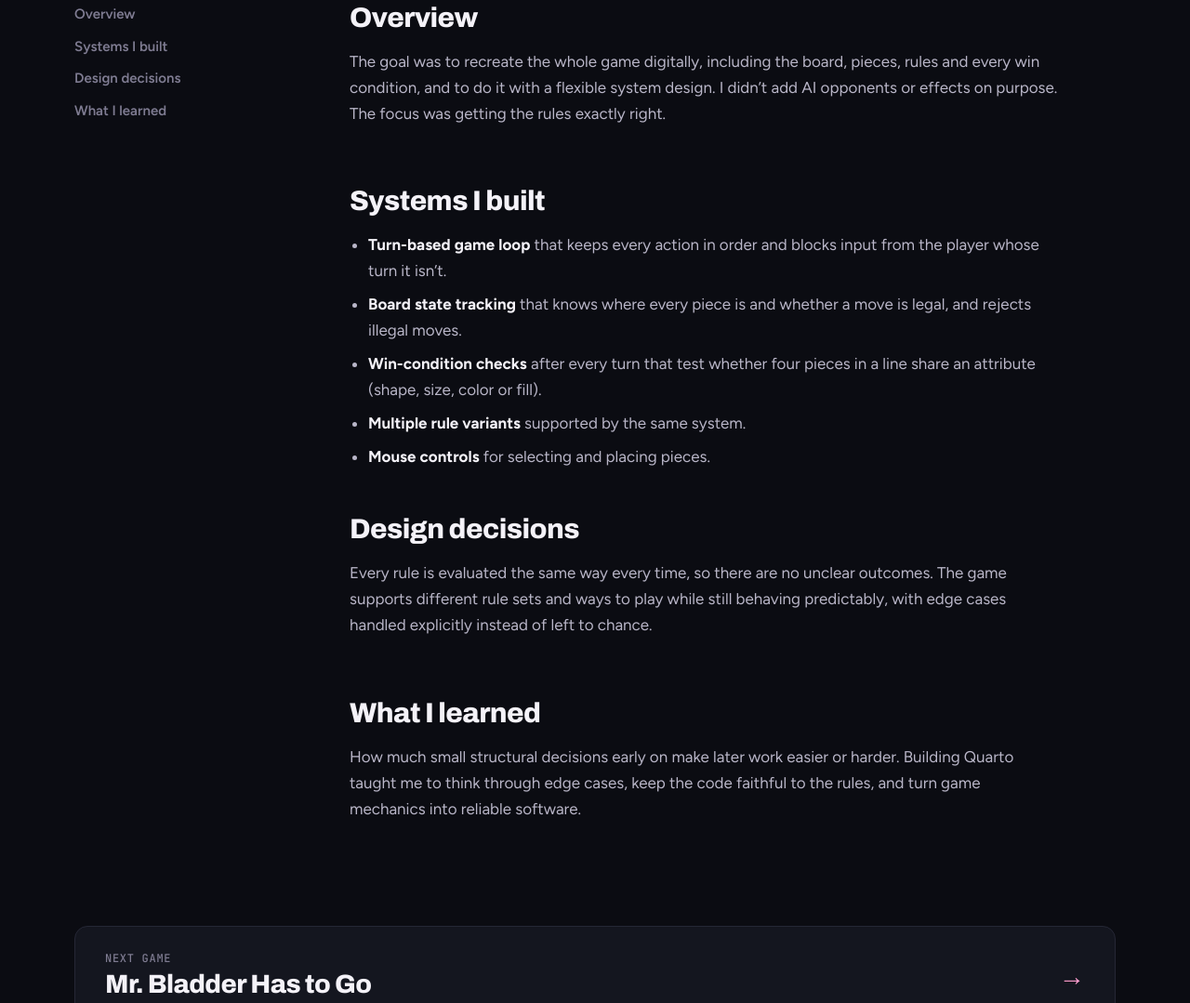
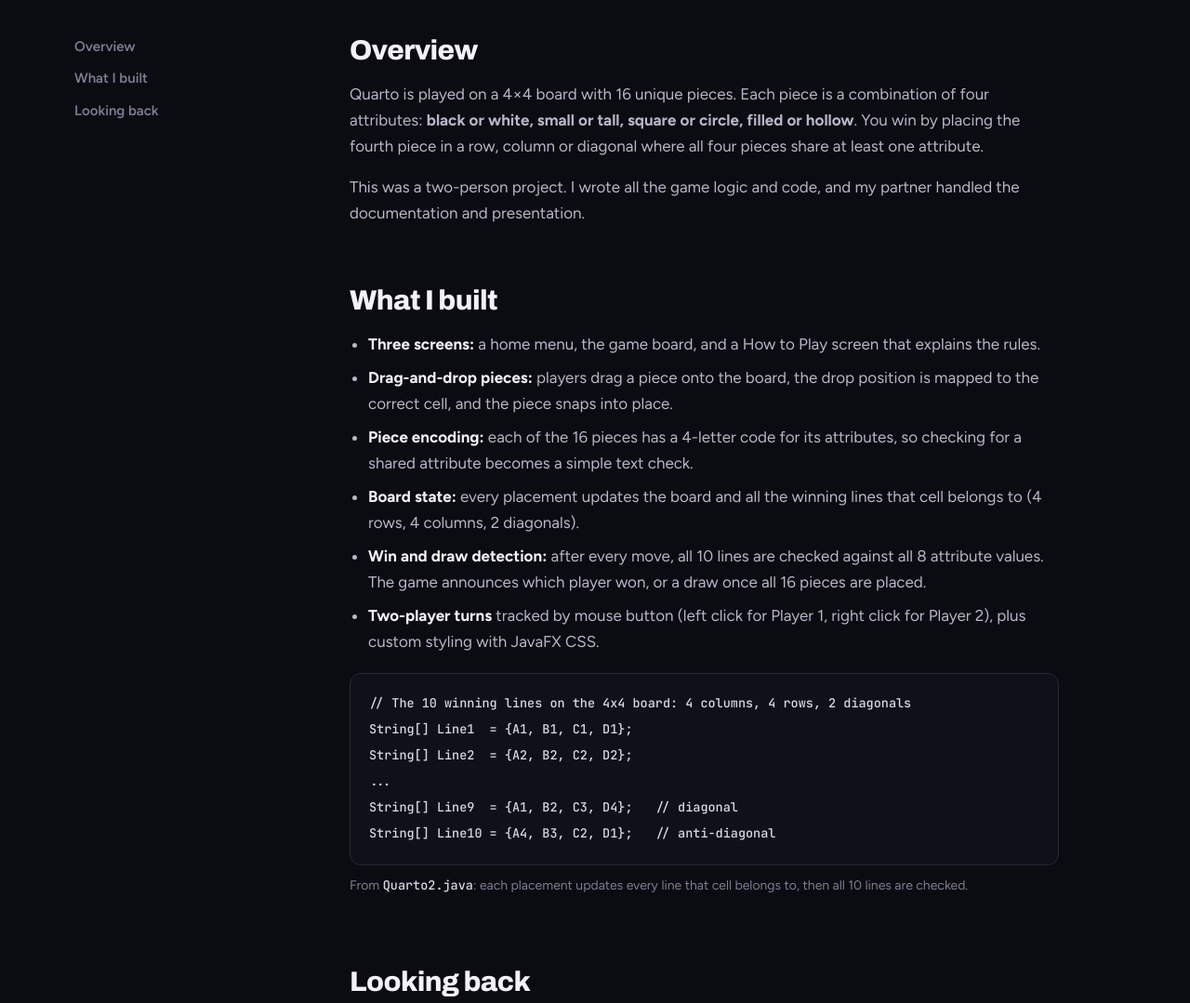
Before and after one commit to judyqabbani1/judyqabbani1.github.io, a plain HTML site: page projects/quarto.html in a window 1280 px wide. Shown: the part 1307-2386 px from the top of the page at 93% size. Drawn offline with Linux system fonts and the light colour scheme.

Commit message:
Add files via upload

```diff
--- a/projects/quarto.html
+++ b/projects/quarto.html
@@ -4,7 +4,7 @@
   <meta charset="utf-8">
   <meta name="viewport" content="width=device-width, initial-scale=1">
   <title>Quarto · Judy Alqabbani</title>
-  <meta name="description" content="A complete 2D digital version of the Quarto board game, focused on turn-based logic, rule enforcement and game state.">
+  <meta name="description" content="A complete 2D digital version of the Quarto board game in Java, with drag-and-drop pieces and full win detection. I wrote all of the code.">
   <link rel="preconnect" href="https://fonts.googleapis.com">
   <link rel="preconnect" href="https://fonts.gstatic.com" crossorigin>
   <link rel="stylesheet" href="https://fonts.googleapis.com/css2?family=Archivo:wdth,wght@100..125,700..900&family=Figtree:wght@400;600;700&family=JetBrains+Mono:wght@500&display=swap">
@@ -27,14 +27,14 @@
 <main class="wrap m-quarto">
   <div class="p-hero">
     <a class="back" href="../index.html#work">← All games</a><br>
-    <span class="chip accent">Personal project</span>
+    <span class="chip accent">Duo project · 2020</span>
     <h1>Quarto</h1>
-    <p class="tagline">A complete 2D digital version of the Quarto board game, focused on turn-based logic, rule enforcement and game state.</p>
+    <p class="tagline">A complete 2D digital version of the Quarto board game in Java, with drag-and-drop pieces and full win detection. I wrote all of the code.</p>
     <dl class="meta-grid">
-      <div><dt>My role</dt><dd>Developer</dd></div>
-      <div><dt>Language</dt><dd>Java · NetBeans</dd></div>
-      <div><dt>Type</dt><dd>2D turn-based strategy</dd></div>
-      <div><dt>Input</dt><dd>Mouse</dd></div>
+      <div><dt>My role</dt><dd>Programmer (all game code)</dd></div>
+      <div><dt>Tech</dt><dd>Java · JavaFX · CSS</dd></div>
+      <div><dt>Type</dt><dd>2-player local board game</dd></div>
+      <div><dt>Codebase</dt><dd>~1,500 lines</dd></div>
     </dl>
   </div>
 
@@ -49,33 +49,36 @@
   <div class="p-body">
     <nav class="toc" aria-label="On this page">
       <a href="#overview">Overview</a>
-      <a href="#systems">Systems I built</a>
-      <a href="#design">Design decisions</a>
-      <a href="#takeaway">What I learned</a>
+      <a href="#systems">What I built</a>
+      <a href="#reflection">Looking back</a>
     </nav>
     <div class="p-content">
       <section id="overview">
         <h2>Overview</h2>
-        <p>The goal was to recreate the whole game digitally, including the board, pieces, rules and every win condition, and to do it with a flexible system design. I didn’t add AI opponents or effects on purpose. The focus was getting the rules exactly right.</p>
+        <p>Quarto is played on a 4×4 board with 16 unique pieces. Each piece is a combination of four attributes: <strong>black or white, small or tall, square or circle, filled or hollow</strong>. You win by placing the fourth piece in a row, column or diagonal where all four pieces share at least one attribute.</p>
+        <p>This was a two-person project. I wrote all the game logic and code, and my partner handled the documentation and presentation.</p>
       </section>
       <section id="systems">
-        <h2>Systems I built</h2>
+        <h2>What I built</h2>
         <ul>
-          <li><strong>Turn-based game loop</strong> that keeps every action in order and blocks input from the player whose turn it isn’t.</li>
-          <li><strong>Board state tracking</strong> that knows where every piece is and whether a move is legal, and rejects illegal moves.</li>
-          <li><strong>Win-condition checks</strong> after every turn that test whether four pieces in a line share an attribute (shape, size, color or fill).</li>
-          <li><strong>Multiple rule variants</strong> supported by the same system.</li>
-          <li><strong>Mouse controls</strong> for selecting and placing pieces.</li>
+          <li><strong>Three screens:</strong> a home menu, the game board, and a How to Play screen that explains the rules.</li>
+          <li><strong>Drag-and-drop pieces:</strong> players drag a piece onto the board, the drop position is mapped to the correct cell, and the piece snaps into place.</li>
+          <li><strong>Piece encoding:</strong> each of the 16 pieces has a 4-letter code for its attributes, so checking for a shared attribute becomes a simple text check.</li>
+          <li><strong>Board state:</strong> every placement updates the board and all the winning lines that cell belongs to (4 rows, 4 columns, 2 diagonals).</li>
+          <li><strong>Win and draw detection:</strong> after every move, all 10 lines are checked against all 8 attribute values. The game announces which player won, or a draw once all 16 pieces are placed.</li>
+          <li><strong>Two-player turns</strong> tracked by mouse button (left click for Player 1, right click for Player 2), plus custom styling with JavaFX CSS.</li>
         </ul>
-        <figure class="shot"><img data-optional src="../img/quarto-code.png" alt="Java code for attribute-based win-condition checks"><figcaption class="caption">The win-condition check loops over the board and compares each piece’s attributes (shape, size, color, fill) to find a winning line.</figcaption></figure>
+        <figure class="code"><pre><code>// The 10 winning lines on the 4x4 board: 4 columns, 4 rows, 2 diagonals
+String[] Line1  = {A1, B1, C1, D1};
+String[] Line2  = {A2, B2, C2, D2};
+...
+String[] Line9  = {A1, B2, C3, D4};   // diagonal
+String[] Line10 = {A4, B3, C2, D1};   // anti-diagonal</code></pre><figcaption class="caption">From <code>Quarto2.java</code>: each placement updates every line that cell belongs to, then all 10 lines are checked.</figcaption></figure>
       </section>
-      <section id="design">
-        <h2>Design decisions</h2>
-        <p>Every rule is evaluated the same way every time, so there are no unclear outcomes. The game supports different rule sets and ways to play while still behaving predictably, with edge cases handled explicitly instead of left to chance.</p>
-      </section>
-      <section id="takeaway">
-        <h2>What I learned</h2>
-        <p>How much small structural decisions early on make later work easier or harder. Building Quarto taught me to think through edge cases, keep the code faithful to the rules, and turn game mechanics into reliable software.</p>
+      <section id="reflection">
+        <h2>Looking back</h2>
+        <p>I built Quarto early in my degree, and it’s one of the projects that taught me the most about structure. The win check works, but it’s a long chain of if-statements repeated for every line and attribute. Today I’d store each piece as four bits (one per attribute) and check a line with a couple of bitwise operations: a few lines of code instead of hundreds, and much easier to extend.</p>
+        <p>That lesson (design your data first and the logic gets simple) is something I carried straight into Shadow of the Past, where every system is small and separate.</p>
       </section>
     </div>
   </div>
```
Also changed, not shown: index.html (+5 -5 lines).
